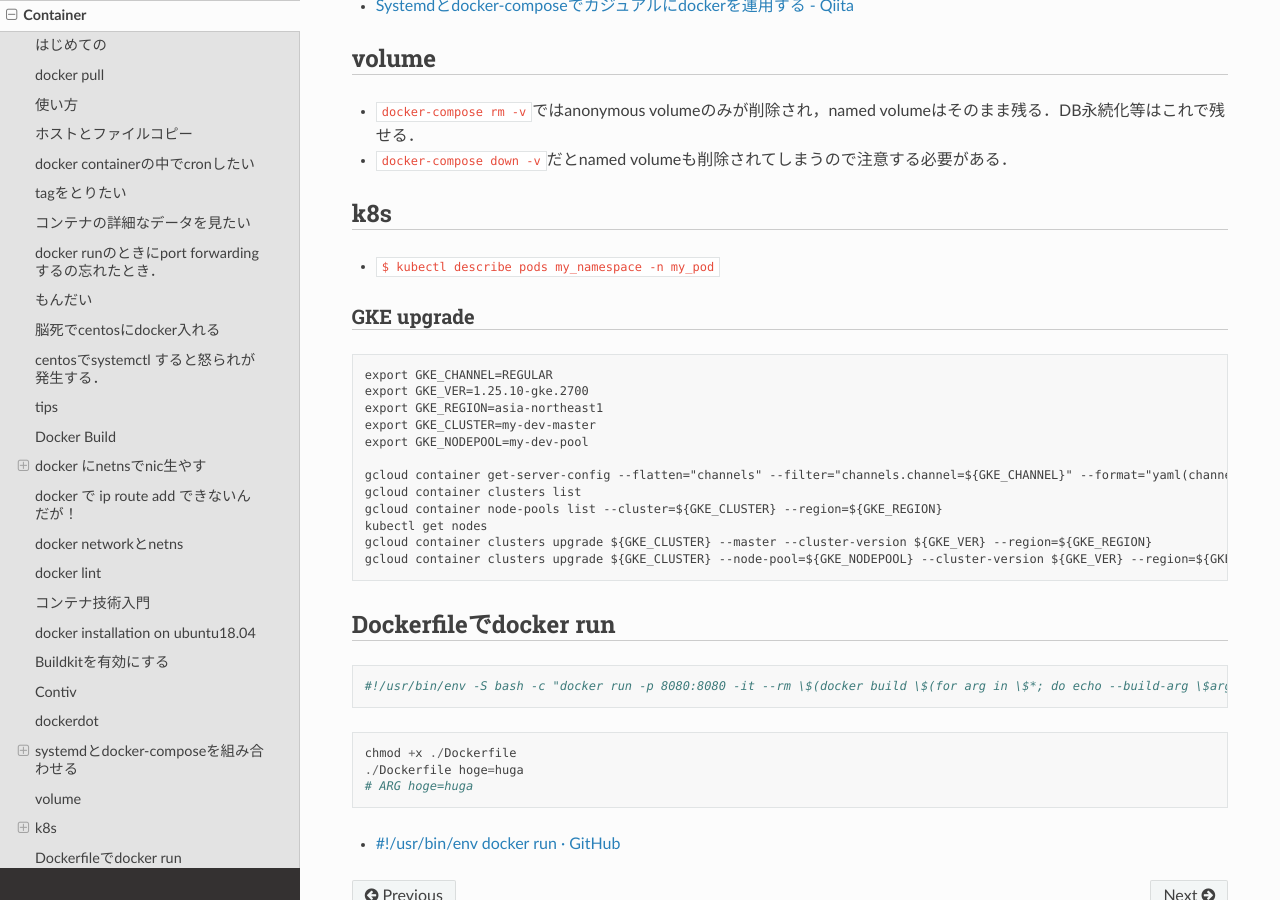
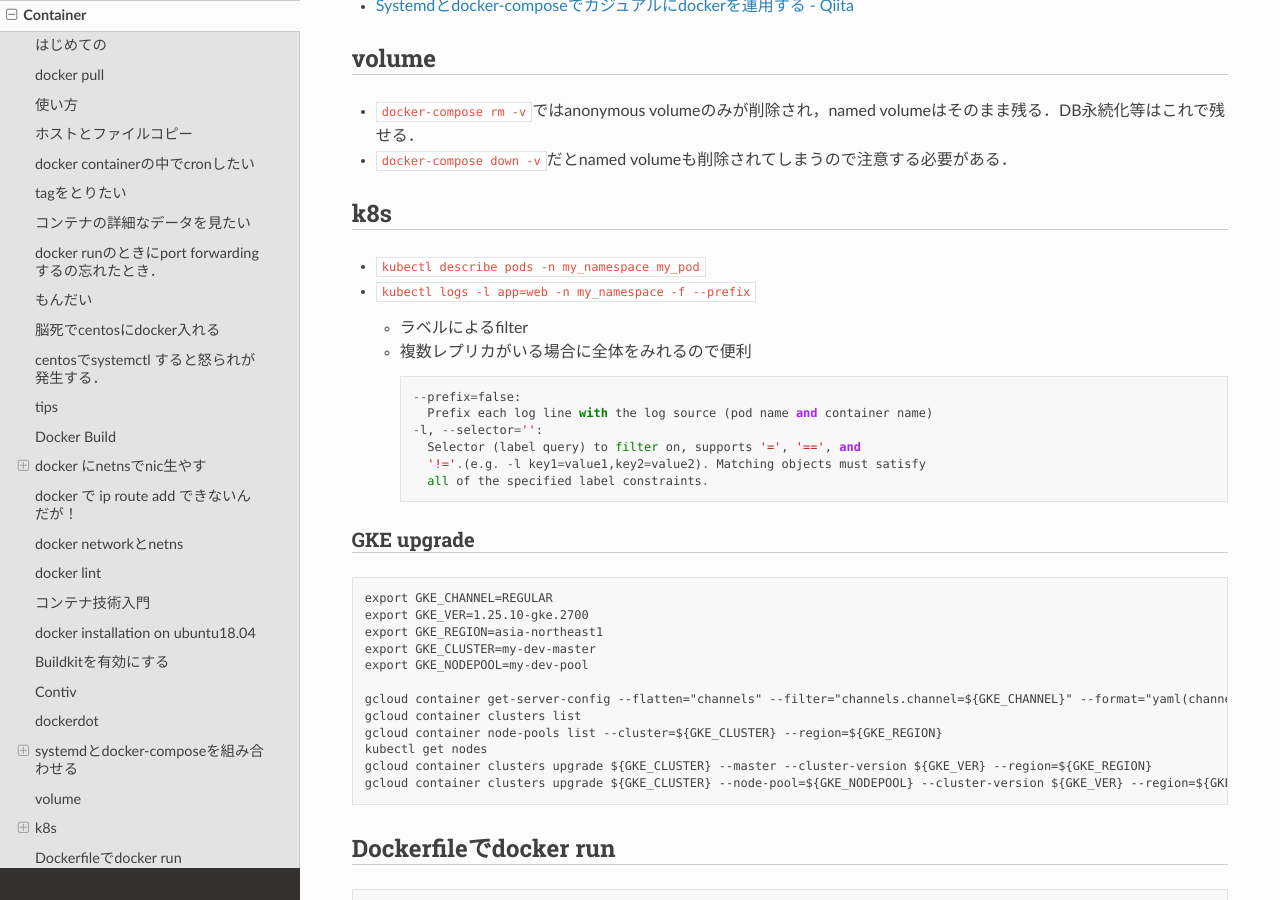
Before and after one commit to jp7fkf/JP7FKF-Warehouse, a Sphinx documentation site: the page built from source/tech/container.md, in a window 1280 px wide and 900 px high, scrolled down 15356 px. Built offline with Sphinx 7.4.7 and the Read the Docs theme 2.0.0, drawn with Linux system fonts in a browser that asks for light colours.

Commit message:
2024-08-26 19:17:15 JST

````diff
--- a/source/tech/container.md
+++ b/source/tech/container.md
@@ -788,7 +788,18 @@ WantedBy=multi-user.target
 - `docker-compose down -v`だとnamed volumeも削除されてしまうので注意する必要がある．
 
 ## k8s
-- `$ kubectl describe pods my_namespace -n my_pod`
+- `kubectl describe pods -n my_namespace my_pod`
+- `kubectl logs -l app=web -n my_namespace -f --prefix`
+  - ラベルによるfilter
+  - 複数レプリカがいる場合に全体をみれるので便利
+    ```
+    --prefix=false:
+      Prefix each log line with the log source (pod name and container name)
+    -l, --selector='':
+      Selector (label query) to filter on, supports '=', '==', and
+      '!='.(e.g. -l key1=value1,key2=value2). Matching objects must satisfy
+      all of the specified label constraints.
+    ```
 ### GKE upgrade
 ```
 export GKE_CHANNEL=REGULAR
````
